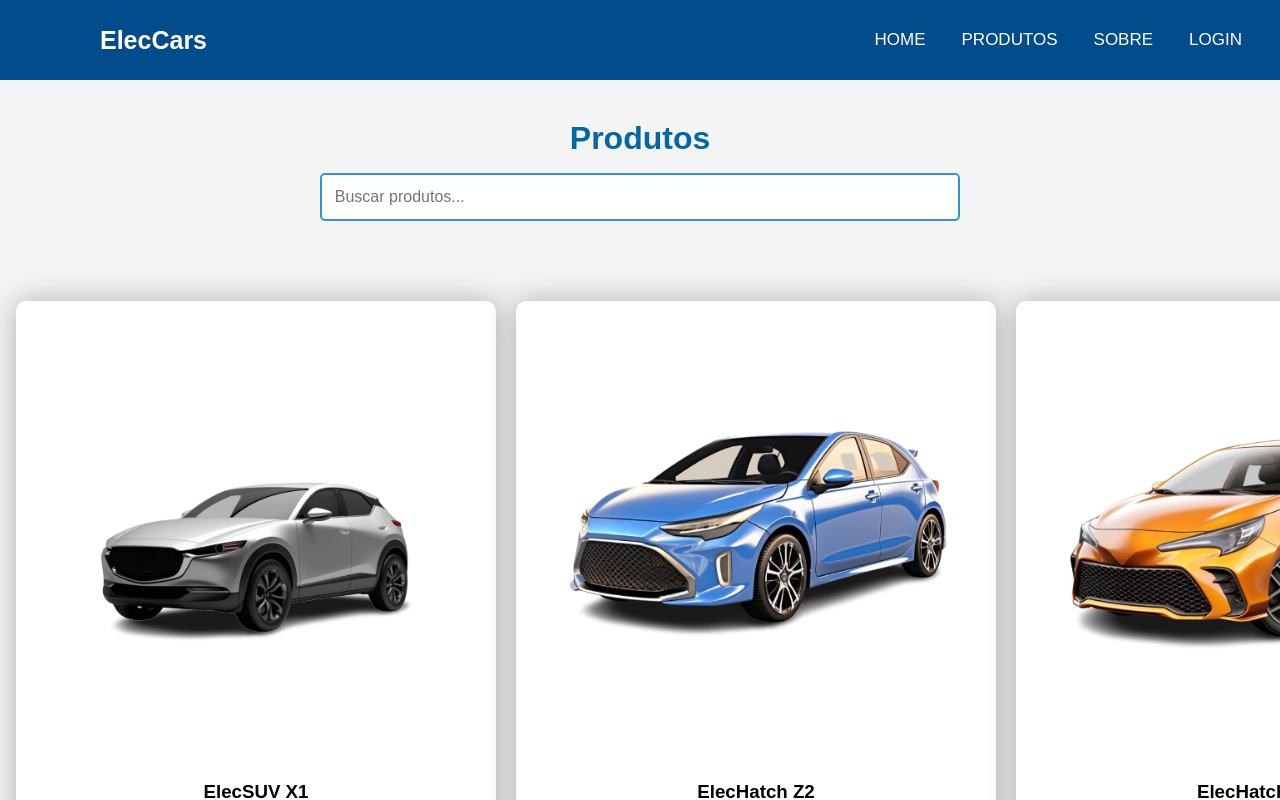
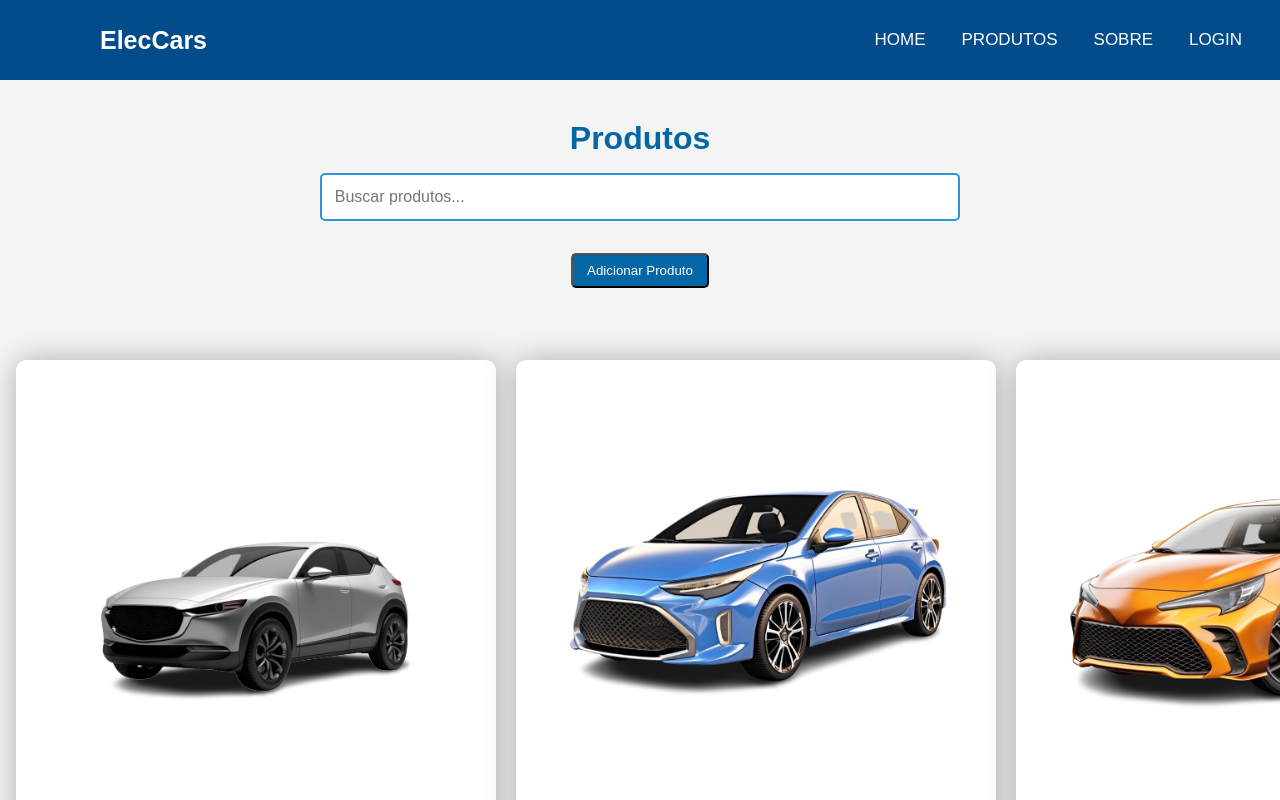
Before and after one commit to aarthurbf/front_end_cp05, a React (Vite) app: page /produtos in a window 1280 px wide. Shown: the top 800 px of the page. Built offline with nearby package versions, Linux system fonts and the light colour scheme.

Commit message:
Add: Cadastrar produto

```diff
--- a/src/css/ProdutosStyle.jsx
+++ b/src/css/ProdutosStyle.jsx
@@ -99,6 +99,50 @@ export const ProdutosStyle = styled.section`
             margin-bottom: 1.5rem;
         }
 
+    // Adicionar produto
+        .produto-form {
+            display: flex;
+            flex-direction: column;
+            gap: 15px;
+            margin: 20px auto;
+            padding: 20px;
+            max-width: 500px;
+            background-color: var(--color7);
+            box-shadow: 0 4px 10px rgba(0, 0, 0, 0.1);
+            border-radius: 8px;
+            text-align: center;
+        }
+
+        .produto-form input,
+        .produto-form textarea {
+            padding: 12px;
+            border: 2px solid var(--color3);
+            border-radius: 5px;
+            font-size: 1rem;
+            width: 100%;
+            box-sizing: border-box;
+        }
+
+        .produto-form textarea {
+            resize: none;
+            height: 100px;
+        }
+
+        .produto-form button {
+            padding: 12px 20px;
+            background-color: var(--color2);
+            color: white;
+            border: none;
+            border-radius: 5px;
+            cursor: pointer;
+            font-size: 1rem;
+            transition: background-color 0.3s ease;
+        }
+
+        .produto-form button:hover {
+            background-color: var(--color3);
+        }
+
     // Responsividade
         @media screen and (max-width: 1024px) {
         .produto-list {
@@ -112,6 +156,11 @@ export const ProdutosStyle = styled.section`
 
             .produto-item {
                 width: 25rem;
+            }
+
+            .produto-form {
+                max-width: 100%;
+                padding: 15px;
             }
         }
 
--- a/src/routes/Produtos.jsx
+++ b/src/routes/Produtos.jsx
@@ -8,7 +8,7 @@ import Produto5 from '../assets/images/produto5.png';
 import Produto6 from '../assets/images/produto6.png';
 
 // Lista de produtos pré-cadastrados
-const produtos = [
+const produtosIniciais = [
     {
         id: 1,
         nome: "ElecSUV X1",
@@ -54,10 +54,29 @@ const produtos = [
 ];
 
 const Produtos = () => {
+    // State para controlar a lista de produtos e o formulário de adicionar produto
+    const [produtos, setProdutos] = useState(produtosIniciais);
+    const [searchTerm, setSearchTerm] = useState('');
+    const [showForm, setShowForm] = useState(false);
+    const [nome, setNome] = useState('');
+    const [descricao, setDescricao] = useState('');
+    const [preco, setPreco] = useState('');
 
-    // State para controlar o login
-    const [searchTerm, setSearchTerm] = useState('');
-    const [isLoggedIn, setIsLoggedIn] = useState(false);
+    // Função para adicionar um novo produto
+    const adicionarProduto = () => {
+        const novoProduto = {
+            id: produtos.length + 1, // Gerando um ID simples
+            nome,
+            descricao,
+            preco,
+            imagem: Produto1 // Pode ser uma imagem padrão ou personalizada
+        };
+        setProdutos([...produtos, novoProduto]);
+        setNome('');
+        setDescricao('');
+        setPreco('');
+        setShowForm(false); // Oculta o formulário após adicionar
+    };
 
     // Filtrando produtos com base na busca
     const filteredProducts = produtos.filter(produto =>
@@ -69,7 +88,7 @@ const Produtos = () => {
             <section>
                 <h2 className="produto-title">Produtos</h2>
 
-                {/* Campo de pesquisa */}
+                {/* Barra de pesquisa */}
                 <div className="search-bar">
                     <input
                         type="text"
@@ -79,7 +98,41 @@ const Produtos = () => {
                     />
                 </div>
 
-                {/* Produtos */}
+                {/* Botão para mostrar/ocultar o formulário de adicionar produto */}
+                <div className="vejaMais">
+                    <button className="btn" onClick={() => setShowForm(!showForm)}>
+                        {showForm ? 'Cancelar' : 'Adicionar Produto'}
+                    </button>
+                </div>
+
+                {/* Formulário para adicionar novo produto */}
+                {showForm && (
+                    <div className="produto-form">
+                        <input
+                            type="text"
+                            placeholder="Nome do Produto"
+                            value={nome}
+                            onChange={(e) => setNome(e.target.value)}
+                            required
+                        />
+                        <textarea
+                            placeholder="Descrição"
+                            value={descricao}
+                            onChange={(e) => setDescricao(e.target.value)}
+                            required
+                        />
+                        <input
+                            type="text"
+                            placeholder="Preço"
+                            value={preco}
+                            onChange={(e) => setPreco(e.target.value)}
+                            required
+                        />
+                        <button className="btn" onClick={adicionarProduto}>Salvar Produto</button>
+                    </div>
+                )}
+
+                {/* Lista de produtos */}
                 <div className="produto-list">
                     {filteredProducts.map(produto => (
                         <div key={produto.id} className="produto-item">
```
